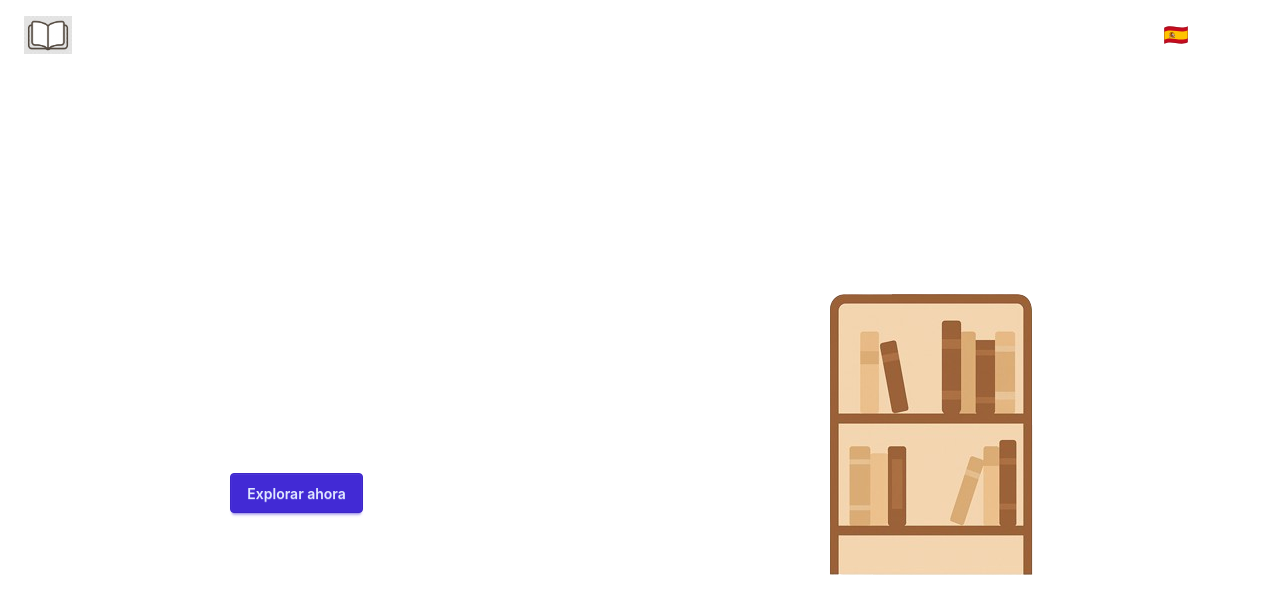
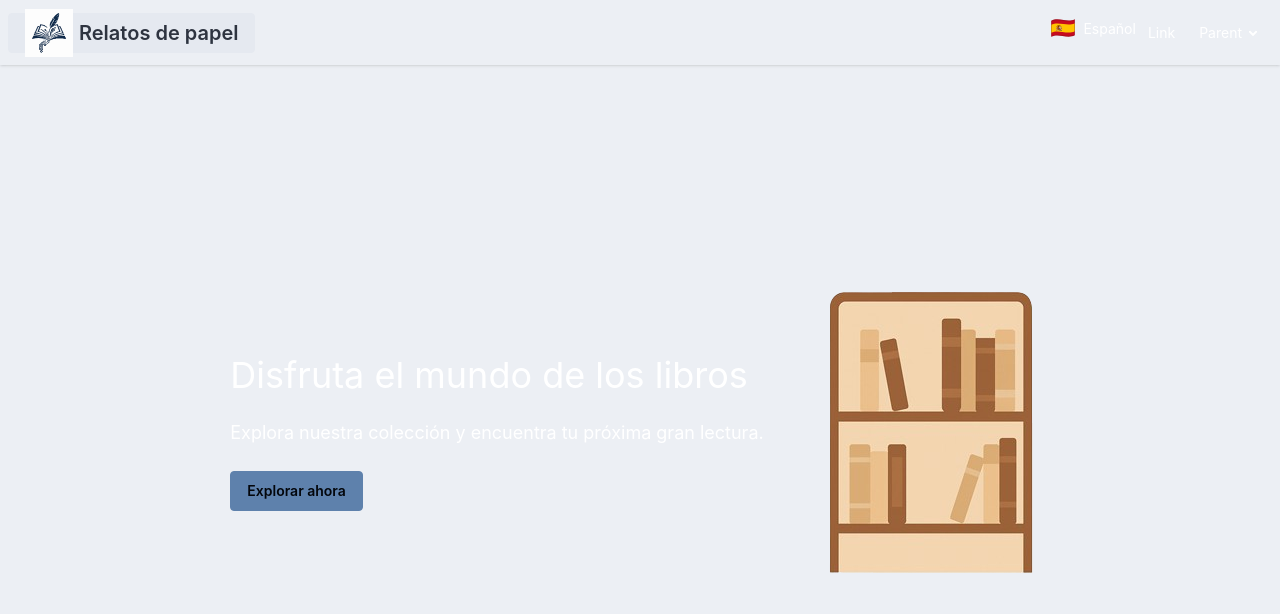
Before and after one commit to cdcp-unir/relatos-de-papel, a React (Vite) app: page / in a window 1280 px wide. Shown: the top 614 px of the page. Built offline with nearby package versions, Linux system fonts and the light colour scheme.

Commit message:
Mejora de header y implementacion de modo oscuro y light

```diff
--- a/index.html
+++ b/index.html
@@ -1,5 +1,5 @@
 <!doctype html>
-<html lang="en">
+<html lang="en" data-theme="nord">
   <head>
     <meta charset="UTF-8" />
     <link rel="icon" type="image/svg+xml" href="/favicon.svg" />
--- a/package.json
+++ b/package.json
@@ -15,6 +15,7 @@
     "react": "^19.2.4",
     "react-dom": "^19.2.4",
     "react-router": "^7.13.2",
+    "react-router-dom": "^7.13.2",
     "tailwindcss": "^4.2.2"
   },
   "devDependencies": {
--- a/src/app/layouts/AuthLayout.jsx
+++ b/src/app/layouts/AuthLayout.jsx
@@ -1,4 +1,4 @@
-import { Outlet } from "react-router";
+import { Outlet } from "react-router-dom";
 
 export default function AuthLayout() {
   return (
--- a/src/app/layouts/PrivateLayout.jsx
+++ b/src/app/layouts/PrivateLayout.jsx
@@ -1,5 +1,6 @@
-import { Outlet, NavLink } from "react-router";
+import { Outlet, NavLink } from "react-router-dom";
 import { PATHS } from "../router/paths";
+import ThemeToggle from "../../shared/components/ThemeToggle";
 
 const linkStyle = ({ isActive }) => ({
   padding: "0.75rem 1rem",
@@ -26,6 +27,7 @@ export default function PrivateLayout() {
           <NavLink to={PATHS.CHECKOUT} style={linkStyle}>
             Checkout
           </NavLink>
+           <ThemeToggle />
         </nav>
       </aside>
 
--- a/src/app/layouts/RootLayout.jsx
+++ b/src/app/layouts/RootLayout.jsx
@@ -1,9 +1,12 @@
-import { Outlet } from "react-router";
+import { Outlet } from "react-router-dom";
+import { ThemeProvider } from "../../shared/context/ThemeContext";
 
 export default function RootLayout() {
   return (
-    <main>
-      <Outlet />
-    </main>
+    <ThemeProvider>
+      <main>
+        <Outlet />
+      </main>
+    </ThemeProvider>
   );
 }
--- a/src/app/router/index.jsx
+++ b/src/app/router/index.jsx
@@ -1,4 +1,4 @@
-import { createBrowserRouter, Navigate } from "react-router";
+import { createBrowserRouter, Navigate } from "react-router-dom";
 import RootLayout from "../layouts/RootLayout";
 import AuthLayout from "../layouts/AuthLayout";
 
@@ -16,11 +16,10 @@ import { isAuthenticated } from "../../state/loginState";
 
 const router = createBrowserRouter([
   {
-    path: PATHS.LANDING,
     element: <RootLayout />,
     children: [
       {
-        index: true,
+        path: PATHS.LANDING,
         element: <LandingPage />,
       },
       {
@@ -30,8 +29,6 @@ const router = createBrowserRouter([
       {
         path: PATHS.BOOK_DETAIL,
         element: <h1>Detalle del libro</h1>,
-      },
-    ],
       },
       {
         element: <AuthLayout />,
@@ -83,6 +80,8 @@ const router = createBrowserRouter([
         path: "*",
         element: <NotFoundPage />,
       },
+    ],
+  },
 ]);
 
 export default router;
--- a/src/index.css
+++ b/src/index.css
@@ -1,2 +1,4 @@
 @import "tailwindcss";
-@plugin "daisyui";
+@plugin "daisyui" {
+  themes:  corporate --default, dracula --prefersdark, nord;
+}
--- a/src/shared/components/Header.jsx
+++ b/src/shared/components/Header.jsx
@@ -1,5 +1,5 @@
 import { Link } from 'react-router';
-import logo from '../../assets/img/logo.png';
+import logo from '../../assets/img/logo.svg';
 import { PATHS } from '../../app/router/paths';
 import spanish from '../../assets/svg/spanish.svg';
 
@@ -13,11 +13,24 @@ const LanguageSelector = () => (
 );
 
 export const Header = () => (
-  <Link to={PATHS.LANDING} className="w-full flex justify-between items-center py-4 px-6 no-underline">
-    <section className="flex items-center gap-4">
-      <img src={logo} alt="logo" className="w-12 h-auto" />
-      <p className="text-md font-bold m-0 text-white">Relatos de Papel</p>
-    </section>
-    <LanguageSelector />
-  </Link>
+  <div className="navbar bg-color-info-content-100 shadow-sm">
+  <div className="flex-1">
+    <Link className="btn btn-info-content text-xl"> <img src={logo} alt="logo" className="w-12 h-12 text-blue-700 dark:text-white"/>Relatos de papel</Link>
+  </div>
+  <div className="flex-none">
+    <ul className="menu menu-horizontal px-1">
+      <LanguageSelector />
+      <li><a>Link</a></li>
+      <li>
+        <details>
+          <summary>Parent</summary>
+          <ul className="bg-base-100 rounded-t-none p-2">
+            <li><a>Link 1</a></li>
+            <li><a>Link 2</a></li>
+          </ul>
+        </details>
+      </li>
+    </ul>
+  </div>
+</div>
 );
--- /dev/null
+++ b/src/shared/components/ThemeToggle.jsx
@@ -0,0 +1,45 @@
+import { useTheme } from "../hooks/useTheme";
+
+export default function ThemeToggle() {
+  const { toggleTheme, isDark } = useTheme();
+
+  return (
+    <label className="flex cursor-pointer gap-2">
+      <svg
+        xmlns="http://www.w3.org/2000/svg"
+        width="20"
+        height="20"
+        viewBox="0 0 24 24"
+        fill="none"
+        stroke="currentColor"
+        strokeWidth="2"
+        strokeLinecap="round"
+        strokeLinejoin="round"
+      >
+        <circle cx="12" cy="12" r="5" />
+        <path d="M12 1v2M12 21v2M4.2 4.2l1.4 1.4M18.4 18.4l1.4 1.4M1 12h2M21 12h2M4.2 19.8l1.4-1.4M18.4 5.6l1.4-1.4" />
+      </svg>
+      <input
+        type="checkbox"
+        className="toggle "
+        checked={isDark}
+        onChange={toggleTheme}
+        aria-label="Cambiar tema"
+
+      />
+      <svg
+        xmlns="http://www.w3.org/2000/svg"
+        width="20"
+        height="20"
+        viewBox="0 0 24 24"
+        fill="none"
+        stroke="currentColor"
+        strokeWidth="2"
+        strokeLinecap="round"
+        strokeLinejoin="round"
+      >
+        <path d="M21 12.79A9 9 0 1 1 11.21 3 7 7 0 0 0 21 12.79z"></path>
+      </svg>
+    </label>
+  );
+}
--- /dev/null
+++ b/src/shared/context/ThemeContext.jsx
@@ -0,0 +1,39 @@
+import { createContext, useEffect, useMemo, useState } from "react";
+
+export const ThemeContext = createContext(null);
+
+const LIGHT_THEME = "nord";
+const DARK_THEME = "dracula";
+
+export function ThemeProvider({ children }) {
+  const getInitialTheme = () => {
+    const savedTheme = localStorage.getItem("theme");
+    if (savedTheme) return savedTheme;
+
+    const prefersDark = window.matchMedia("(prefers-color-scheme: dark)").matches;
+    return prefersDark ? DARK_THEME : LIGHT_THEME;
+  };
+
+  const [theme, setTheme] = useState(getInitialTheme);
+
+  useEffect(() => {
+    document.documentElement.setAttribute("data-theme", theme);
+    localStorage.setItem("theme", theme);
+  }, [theme]);
+
+  const toggleTheme = () => {
+    setTheme((prev) => (prev === LIGHT_THEME ? DARK_THEME : LIGHT_THEME));
+  };
+
+  const value = useMemo(
+    () => ({
+      theme,
+      setTheme,
+      toggleTheme,
+      isDark: theme === DARK_THEME,
+    }),
+    [theme]
+  );
+
+  return <ThemeContext.Provider value={value}>{children}</ThemeContext.Provider>;
+}
--- /dev/null
+++ b/src/shared/hooks/useTheme.js
@@ -0,0 +1,12 @@
+import { useContext } from "react";
+import { ThemeContext } from "../context/ThemeContext";
+
+export function useTheme() {
+  const context = useContext(ThemeContext);
+
+  if (!context) {
+    throw new Error("useTheme debe usarse dentro de ThemeProvider");
+  }
+
+  return context;
+}
```
Also changed, not shown: src/assets/img/logo.svg (added), 1 other file (tests, documents, lock files or other folders). Lines whose indentation alone changed are shown as unchanged.
